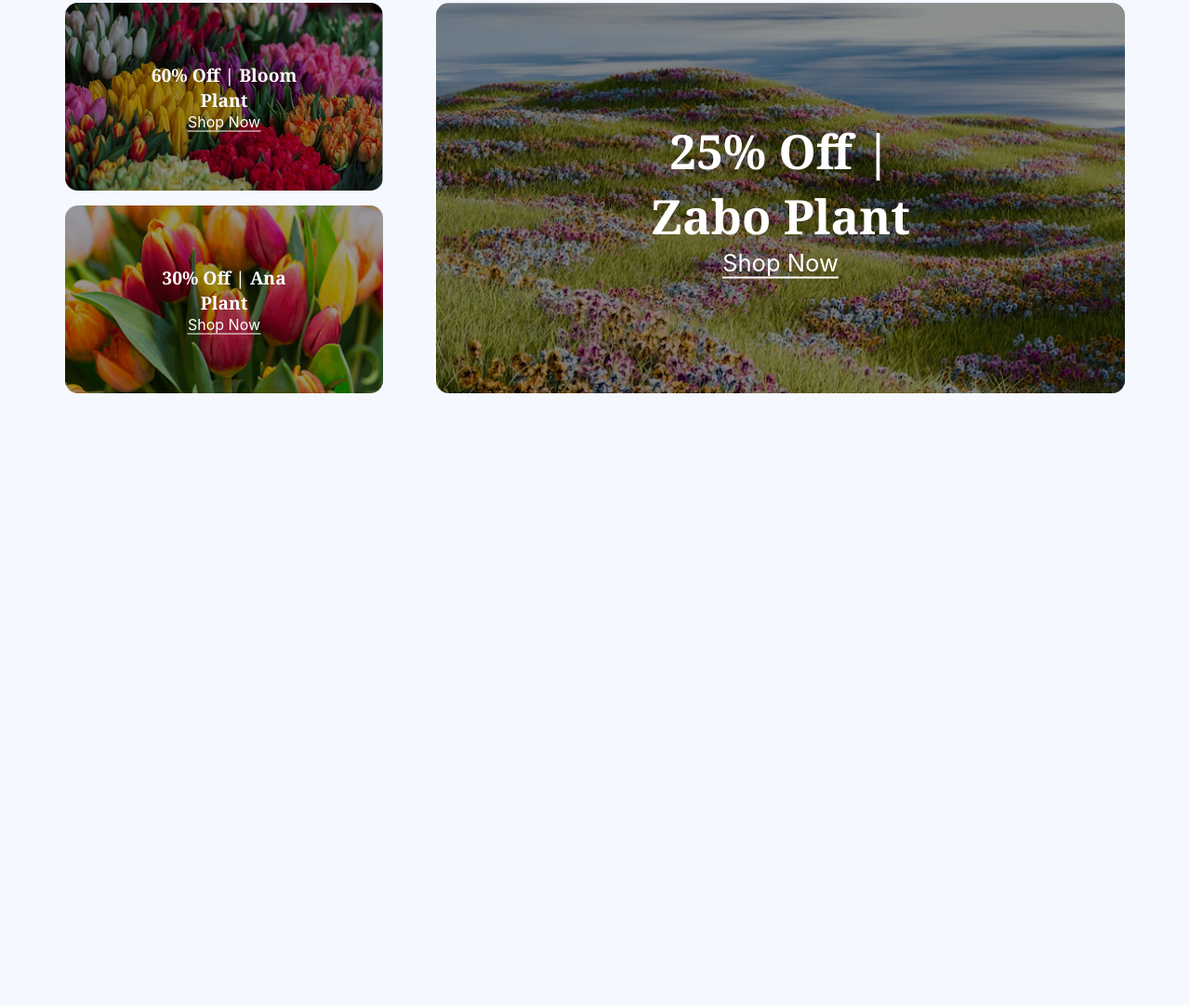
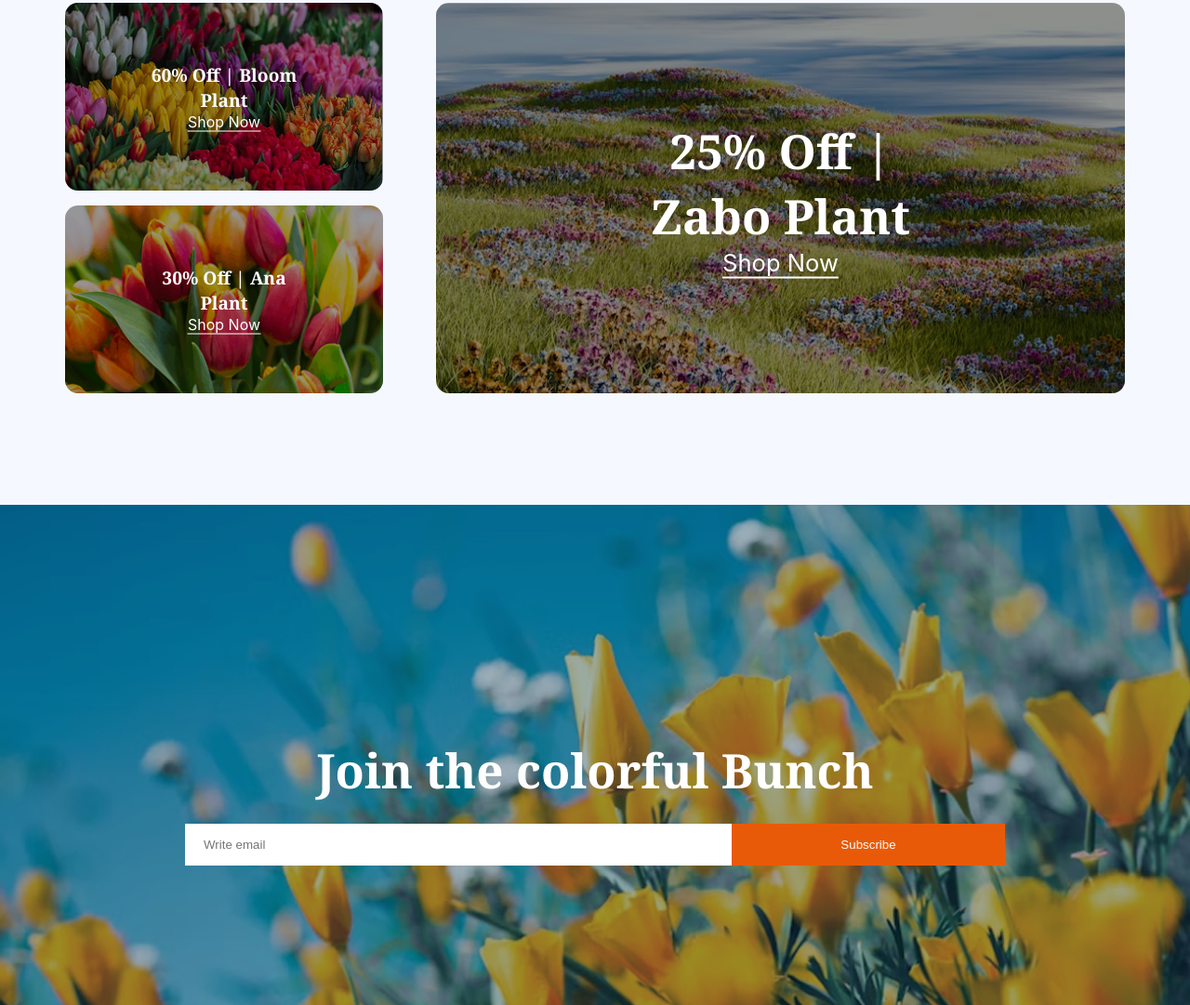
Before and after one commit to AB9T9/Assignment-2, a plain HTML site: page index.html in a window 1280 px wide. Shown: the part 3104-4185 px from the top of the page at 93% size. Before the commit the page ends 3531 px from the top, so only its background shows below. Drawn offline with Linux system fonts and the light colour scheme.

Commit message:
Users form get ready

```diff
--- a/index.html
+++ b/index.html
@@ -196,6 +196,15 @@
           </div>
         </div>
       </section>
+      <section class="user-input">
+        <div class="user-container">
+          <h1 class="user-join noto-serif-normal">Join the colorful Bunch</h1>
+          <form action="" class="user-email">
+            <input type="email" name="" id="" placeholder="Write email" />
+            <input type="submit" value="Subscribe" />
+          </form>
+        </div>
+      </section>
     </main>
     <footer></footer>
   </body>
--- a/sytle/style.css
+++ b/sytle/style.css
@@ -244,3 +244,37 @@ ul li a {
   font-size: 1.6rem;
   border-bottom: 2px solid white;
 }
+/* user input boxes */
+.user-input {
+  width: 100%;
+  margin-top: 120px;
+  background-color: aqua;
+  padding: 250px 150px 150px 150px;
+  background-image: url("../assets/news-letter-bg.png");
+  background-size: cover;
+}
+.user-join {
+  font-size: 3.2rem;
+  font-weight: bold;
+  text-align: center;
+  margin-bottom: 23px;
+  color: white;
+}
+
+form {
+  display: flex;
+  justify-content: center;
+  align-items: center;
+}
+form input[type="email"] {
+  width: 60%;
+  padding: 15px 20px;
+  border: none;
+}
+form input[type="submit"] {
+  width: 30%;
+  padding: 15px 20px;
+  border: none;
+  background-color: #e95a08;
+  color: white;
+}
```
